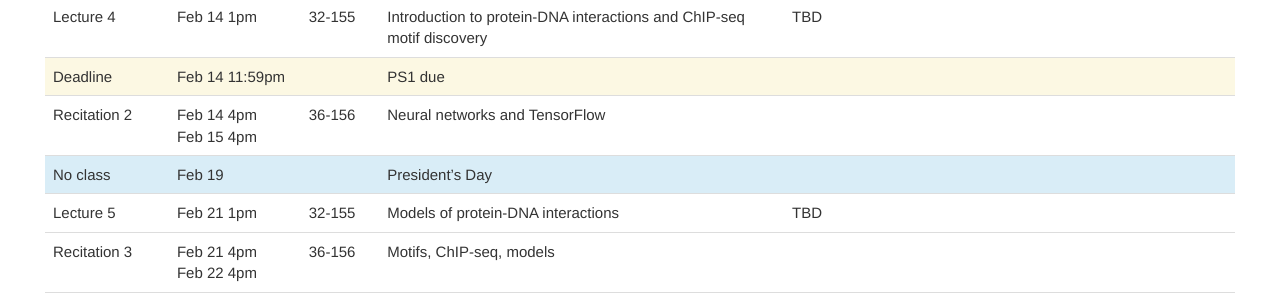
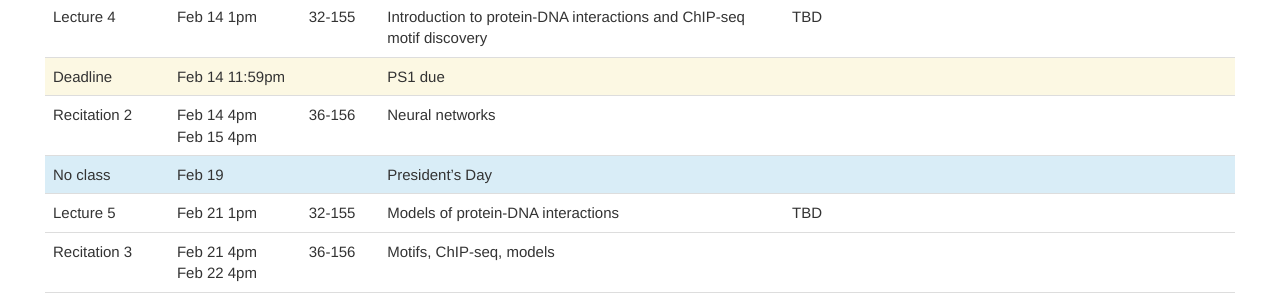
Before and after one commit to mit6874/mit6874.github.io, a Jekyll site: the page built from index.html, in a window 1280 px wide and 900 px high, scrolled down 925 px. Shown: the part 154-453 px from the top of the window. Built offline with Jekyll 4.4.1, drawn with Linux system fonts in a browser that asks for light colours; nearby versions of some CDN libraries.

Commit message:
Update recitation  2 name

```diff
--- a/index.html
+++ b/index.html
@@ -111,7 +111,7 @@ layout: default
             <td>Recitation 2</td>
             <td>Feb 14 4pm<br />Feb 15 4pm</td>
             <td>36-156</td>
-            <td>Neural networks and TensorFlow</td>
+            <td>Neural networks</td>
             <td></td>
             <td></td>
         </tr>
```
